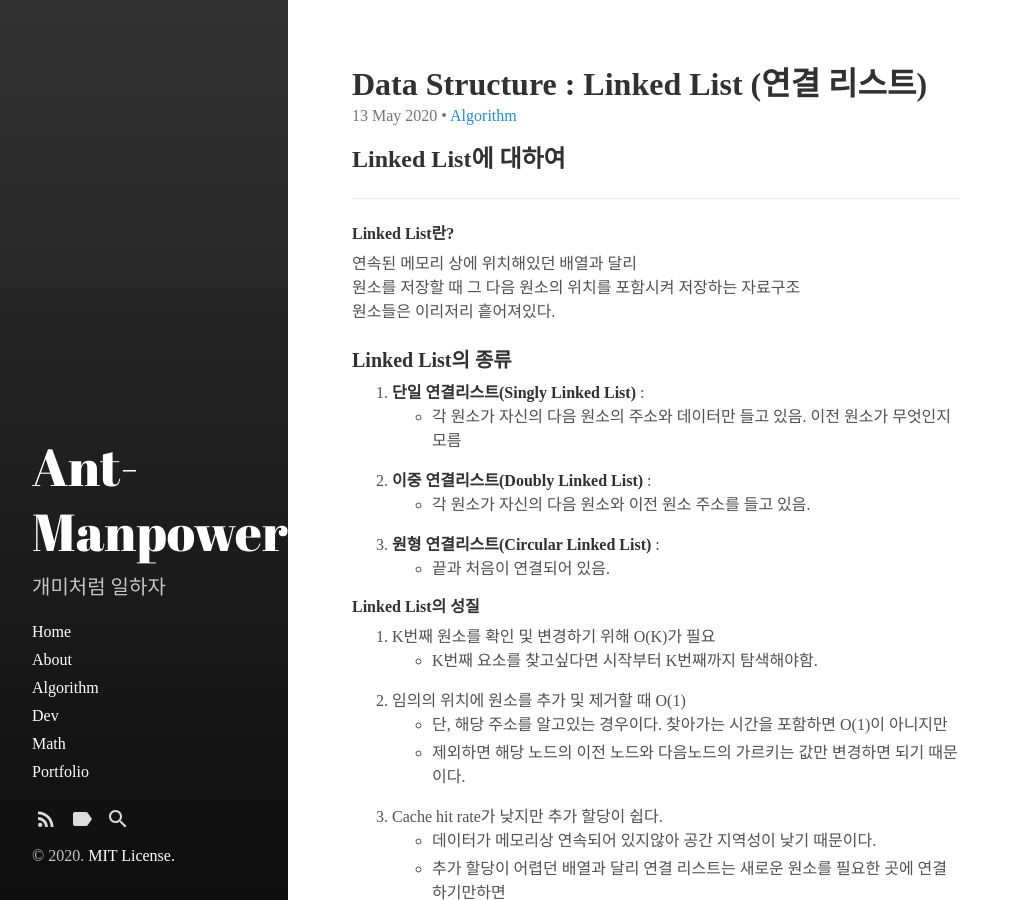
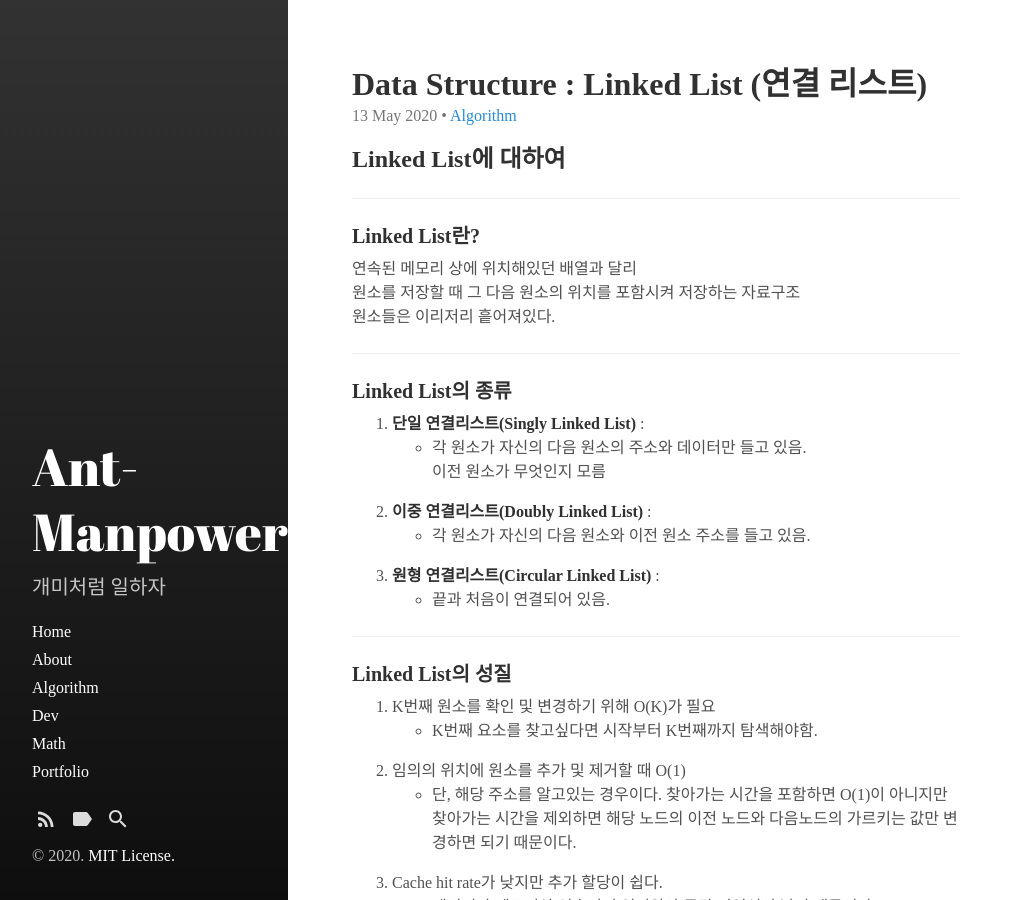
Before and after one commit to lis0517/lis0517.github.io, a Jekyll site: the page built from _posts/2020-05-13-post-DS-Linked List.md, in a window 1280 px wide and 900 px high. Shown: the whole window, without its empty margins (0-1023 px from the left). Built offline with Jekyll 4.4.1, drawn with Linux system fonts in a browser that asks for light colours; some of the changed text lies outside the part shown.

Commit message:
post modify

```diff
--- a/_posts/2020-05-13-post-DS-Linked List.md
+++ b/_posts/2020-05-13-post-DS-Linked List.md
@@ -11,41 +11,50 @@ tags:
 
 ##  Linked List에 대하여
 ***
-#### Linked List란?
+### Linked List란?
 
 연속된 메모리 상에 위치해있던 배열과 달리
 원소를 저장할 때 그 다음 원소의 위치를 포함시켜 저장하는 자료구조
 원소들은 이리저리 흩어져있다.
 
+***
+
 ### Linked List의 종류
 
 1. __단일 연결리스트(Singly Linked List)__ :
-- 각 원소가 자신의 다음 원소의 주소와 데이터만 들고 있음. 이전 원소가 무엇인지 모름
+- 각 원소가 자신의 다음 원소의 주소와 데이터만 들고 있음.
+이전 원소가 무엇인지 모름
 2. __이중 연결리스트(Doubly Linked List)__ :
 - 각 원소가 자신의 다음 원소와 이전 원소 주소를 들고 있음.
 3. __원형 연결리스트(Circular Linked List)__ :
 - 끝과 처음이 연결되어 있음.
 
-#### Linked List의 성질
+***
+
+### Linked List의 성질
 
 1. K번째 원소를 확인 및 변경하기 위해 O(K)가 필요
 - K번째 요소를 찾고싶다면 시작부터 K번째까지 탐색해야함.
 
 2. 임의의 위치에 원소를 추가 및 제거할 때 O(1)
 - 단, 해당 주소를 알고있는 경우이다. 찾아가는 시간을 포함하면 O(1)이 아니지만
-- 제외하면 해당 노드의 이전 노드와 다음노드의 가르키는 값만 변경하면 되기 때문이다.
+찾아가는 시간을 제외하면 해당 노드의 이전 노드와 다음노드의 가르키는 값만 변경하면 되기 때문이다.
 
 3. Cache hit rate가 낮지만 추가 할당이 쉽다.
 - 데이터가 메모리상 연속되어 있지않아 공간 지역성이 낮기 때문이다.
-- 추가 할당이 어렵던 배열과 달리 연결 리스트는 새로운 원소를 필요한 곳에 연결하기만하면
-- 추가 할당이 이루어진다.
+- 추가 할당이 어렵던 배열과 달리 연결 리스트는 새로운 원소를 필요한
+  곳에 연결하기만하면 추가 할당이 이루어진다.
 
-#### Linked List 조작에 따른 시간 복잡도
+***
+
+### Linked List 조작에 따른 시간 복잡도
 
 임의의 위치에 있는 원소를 확인 및 변경 = O(N)
 임의의 위치에 원소를 추가 및 제거 = O(1)
 
-#### STL List
+***
+
+### STL List
 
 Linked List는 C++ STL에서 list로 대체 가능하다.
 push_back, push_front, pop_back, pop_front 함수가 있으며
```
Also changed, not shown: _posts/2020-05-13-post-Algorithm-O(n).md (+3 -2 lines), _posts/2020-05-13-post-DS-Array.md (+15 -12 lines), _posts/2020-05-13-post-Mem-Cache.md (+9 -6 lines).
